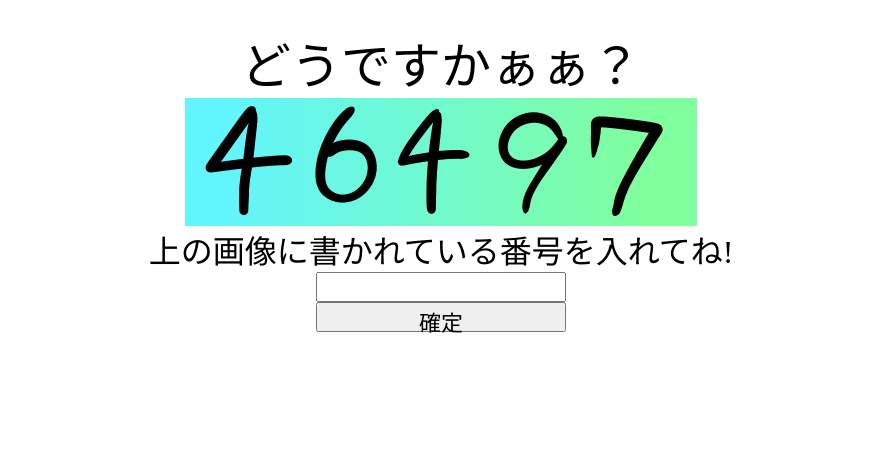
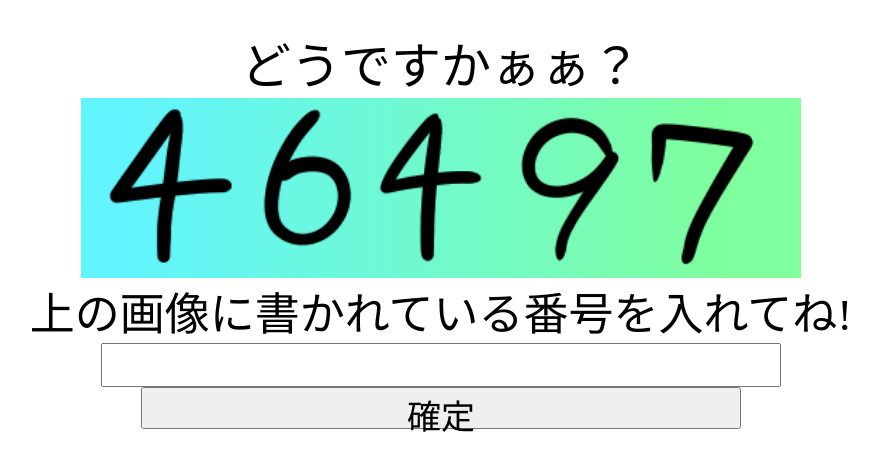
Before and after one commit to hyskng/SMPage, a plain HTML site: page index.html in a window 1280 px wide. Shown: the whole page, without its empty margins (199-1078 px from the left). Drawn offline with Linux system fonts and the light colour scheme.

Commit message:
Update index.html

```diff
--- a/index.html
+++ b/index.html
@@ -21,11 +21,11 @@
     <body style="overflow: hidden;">
         <br>
         <div style="text-align: center;font-size: 50px;">どうですかぁぁ？</div>
-        <div style="text-align: center;font-size: 32px;">
-            <img src="Number.png"><br>
+        <div style="text-align: center;font-size: 45px;">
+            <img src="Number.png" style="height:180px;width:720px"><br>
             上の画像に書かれている番号を入れてね!<br>
-            <input id="Num" type="number" style="height: 30px;width:250px;font-size: 28px;text-align: center;"><br>
-            <button type="button" style="height: 30px;width:250px;font-size: 22px;" onclick="enterNum()">確定</button>
+            <input id="Num" type="number" style="height: 44px;width:680px;font-size: 42px;text-align: center;"><br>
+            <button type="button" style="height: 42px;width:600px;font-size: 34px;" onclick="enterNum()">確定</button>
         </div>
     </body>
 </html>
```
